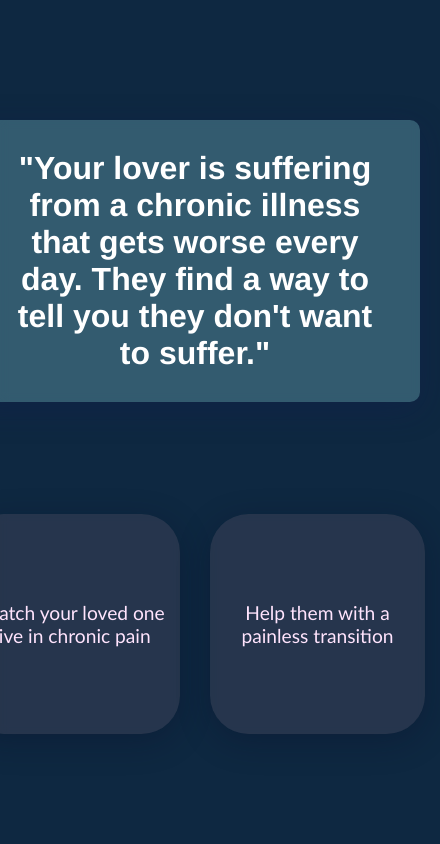
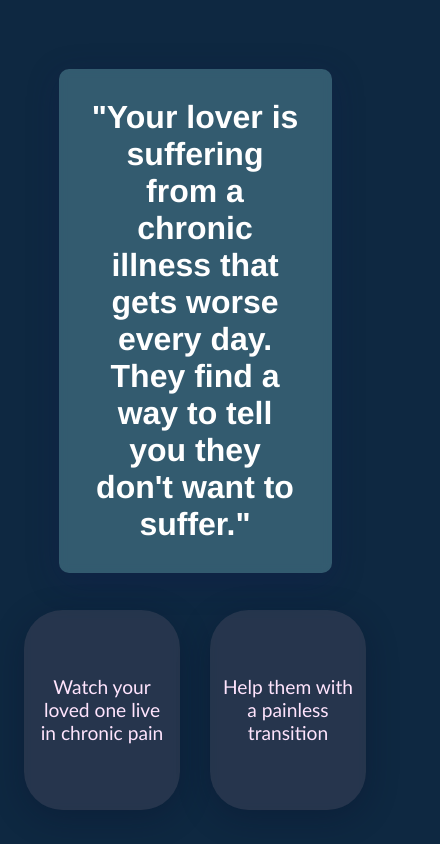
Before and after one commit to ugoxyz/MoralityQuiz, a React (Create React App) app: page / in a window 390 px wide. Both pictures are taken after a click on the element "START". Shown: the whole page, 440 px wide, since content can reach past the window. Built offline with nearby package versions, Linux system fonts and the light colour scheme.

Commit message:
fix responsive css

```diff
--- a/src/App.css
+++ b/src/App.css
@@ -27,7 +27,7 @@ body{
 
 .App-header {
   background-color: #282c34;
-  min-height: 100vh;
+  height: 100vh;
   display: flex;
   flex-direction: column;
   align-items: center;
--- a/src/components/MainQuiz.css
+++ b/src/components/MainQuiz.css
@@ -1,3 +1,7 @@
+* {
+    box-sizing: border-box;
+}
+
 .main {
 
     background-color: #0E2841;
@@ -7,20 +11,21 @@
     flex-direction: column;
     font-weight: lighter;
     height: 100vh;
-    font-family:'Courier New', Courier, monospace;
+    font-family: 'Courier New', Courier, monospace;
 }
 
-@media only screen and (max-width: 760px) {
+@media only screen and (max-width: 768px) {
 
-    .main{
+    .main {
         display: flex;
         align-items: center;
         justify-content: center;
         flex-direction: column;
         font-weight: lighter;
+        padding: 1.2em;
         height: 100vh;
-        font-family:'Courier New', Courier, monospace;
-        padding: auto;
+        font-family: 'Courier New', Courier, monospace;
+       width: 100vw;
     }
 
     .left,
@@ -28,22 +33,30 @@
         display: flex;
         align-items: center;
         justify-content: center;
-    margin: 10px;
-    padding: 50px;
-    font-size: 1.2em;
+        padding: 1.2em;
+        font-size: 1em;
         border-radius: 10em;
-    min-height: 200px;
-    min-width: 30vw;
-    border: none;
-    color: rgb(255, 228, 253);
+        height: 200px;
+        width: 30vw;
+        background: rgba(250, 180, 185, 0.1);
+        box-shadow: 0 8px 32px 0 rgba(10, 12, 41, 0.3);
+        backdrop-filter: blur(4px);
+        -webkit-backdrop-filter: blur(4px);
+    }
 
+    .question-card {
+        display: flex;
+        align-items: center;
+        justify-content: center;
+        flex-direction: column;
+        height: 300px;
+        width: 100vw;
+        font-family: 'Trebuchet MS', 'Lucida Sans Unicode', 'Lucida Grande', 'Lucida Sans', Arial, sans-serif;
     }
+
     .main-question {
-    width: 90vw;
+        width: 70vw;
         margin-top: 100px;
-    margin-left: 20px;
-
-    margin-right: 20px;
         background: rgba(163, 241, 250, 0.25);
         box-shadow: 0 8px 32px 0 rgba(19, 23, 82, 0.3);
         backdrop-filter: blur(4px);
@@ -51,8 +64,7 @@
         border-radius: 10px;
         color: white;
         padding: 30px;
-    font-family:'Franklin Gothic Medium', 'Arial Narrow', Arial, sans-serif;
-
+        font-family: 'Franklin Gothic Medium', 'Arial Narrow', Arial, sans-serif;
         }
 }
 
@@ -64,14 +76,14 @@
     height: 400px;
     width: 400px;
     border-radius: 20px;
-    font-family:'Trebuchet MS', 'Lucida Sans Unicode', 'Lucida Grande', 'Lucida Sans', Arial, sans-serif;
+    font-family: 'Trebuchet MS', 'Lucida Sans Unicode', 'Lucida Grande', 'Lucida Sans', Arial, sans-serif;
 
 
 }
 
 .main-question {
-    width: 100vw;
-    margin-top: 100px;
+    width: 70vw;
+    margin-top: 50px;
     background: rgba(163, 241, 250, 0.25);
     box-shadow: 0 8px 32px 0 rgba(19, 23, 82, 0.3);
     backdrop-filter: blur(4px);
@@ -79,7 +91,7 @@
     border-radius: 10px;
     color: white;
     padding: 30px;
-    font-family:'Franklin Gothic Medium', 'Arial Narrow', Arial, sans-serif;
+    font-family: 'Franklin Gothic Medium', 'Arial Narrow', Arial, sans-serif;
 
 }
 
@@ -101,8 +113,12 @@
     font-size: 1.2em;
     border-radius: 2em;
     min-height: 200px;
-    min-width: 50vw;
+    min-width: 40vw;
     border: none;
+    background: rgba(250, 180, 185, 0.1);
+    box-shadow: 0 8px 32px 0 rgba(10, 12, 41, 0.3);
+    backdrop-filter: blur(4px);
+    -webkit-backdrop-filter: blur(4px);
     color: rgb(255, 228, 253);
 
 }
@@ -111,22 +127,6 @@
 .right:hover {
     transform: scale(1.05);
     background: rgba(255, 213, 253, 0.2);
-}
-
-.left {
-    background: rgba(250, 180, 185, 0.1);
-    box-shadow: 0 8px 32px 0 rgba(10, 12, 41, 0.3);
-    backdrop-filter: blur(4px);
-    -webkit-backdrop-filter: blur(4px);
-
-}
-
-.right {
-    background: rgba(250, 180, 185, 0.1);
-    box-shadow: 0 8px 32px 0 rgba(10, 12, 41, 0.3);
-    backdrop-filter: blur(4px);
-    -webkit-backdrop-filter: blur(4px);
-
 }
 
 .button {
--- a/src/components/QuizEnd.css
+++ b/src/components/QuizEnd.css
@@ -7,7 +7,6 @@ body {
   align-items: center;
   justify-content: center;
   font-family:'Courier New', Courier, monospace;
-  height: 100vh;
 }
 
 .start-button {
```
Lines whose indentation alone changed are shown as unchanged.
